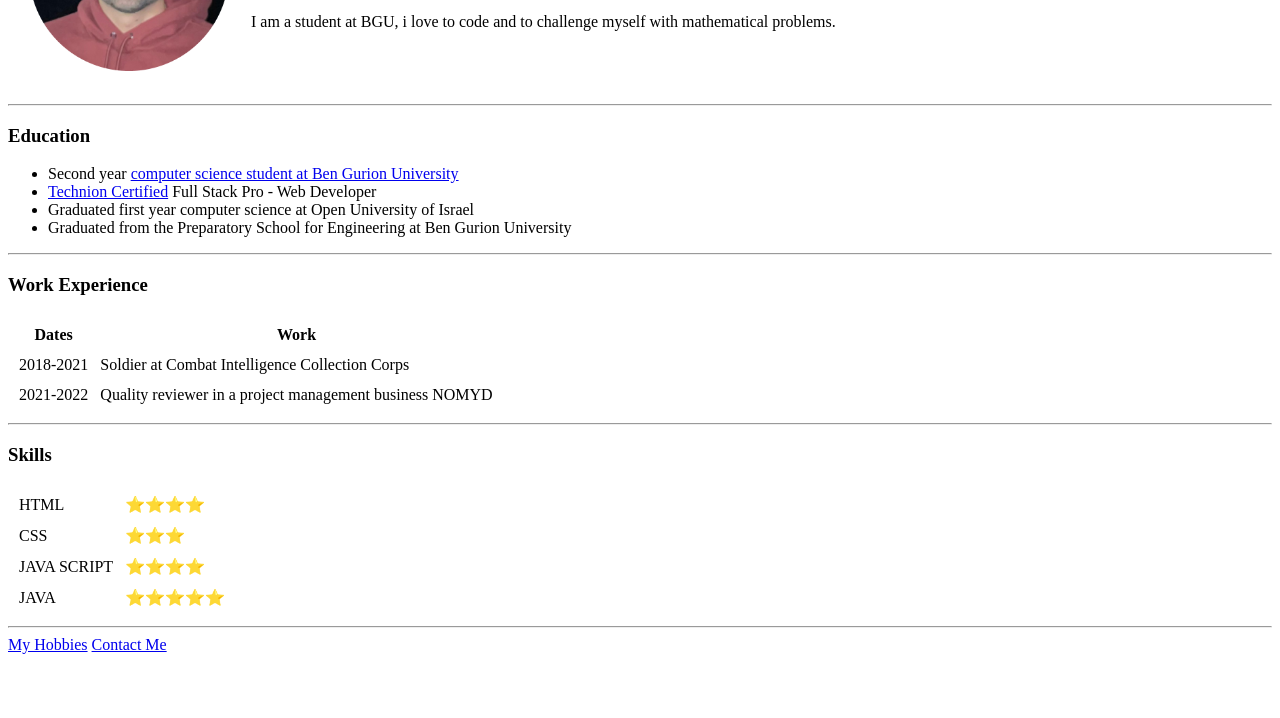
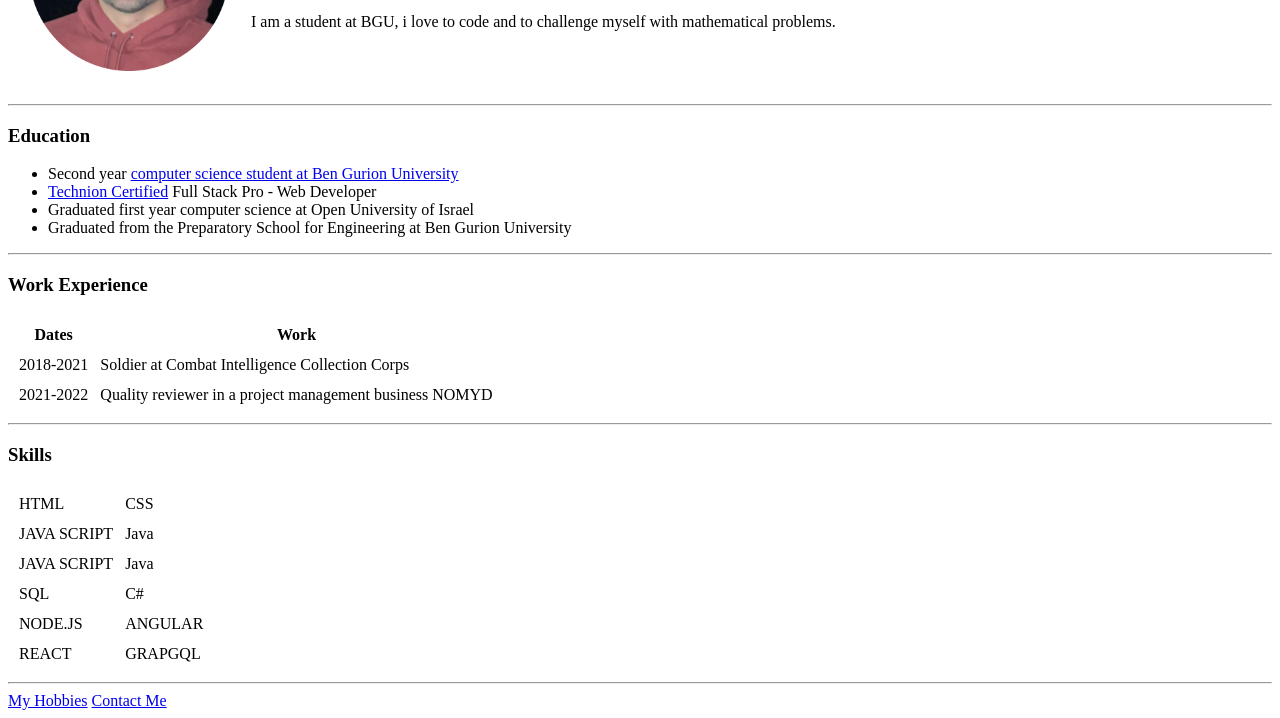
Before and after one commit to DaniellBiton/cv, a plain HTML site: page index.html in a window 1280 px wide. Shown: the part 158-876 px from the top of the page. Before the commit the page ends 820 px from the top, so only its background shows below. Drawn offline with Linux system fonts and the light colour scheme.

Commit message:
initial changes index.html

```diff
--- a/index.html
+++ b/index.html
@@ -48,19 +48,27 @@
     <table cellspacing="10">
       <tr>
         <td>HTML</td>
-        <td>⭐⭐⭐⭐</td>
-      </tr>
-      <tr>
         <td>CSS</td>
-        <td>⭐⭐⭐</td>
       </tr>
       <tr>
         <td>JAVA SCRIPT</td>
-        <td>⭐⭐⭐⭐</td>
+        <td>Java</td>
       </tr>
       <tr>
-        <td>JAVA</td>
-        <td>⭐⭐⭐⭐⭐</td>
+        <td>JAVA SCRIPT</td>
+        <td>Java</td>
+      </tr>
+      <tr>
+        <td>SQL</td>
+        <td>C#</td>
+      </tr>
+      <tr>
+        <td>NODE.JS</td>
+        <td>ANGULAR</td>
+      </tr>
+      <tr>
+        <td>REACT</td>
+        <td>GRAPGQL</td>
       </tr>
     </table>
     <hr>
```
